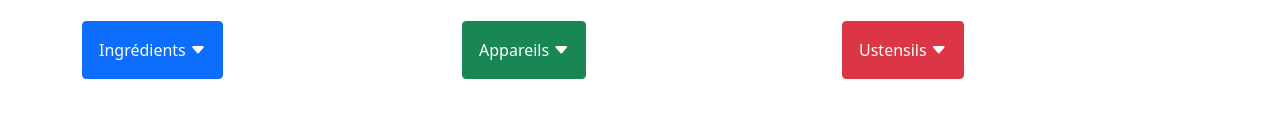
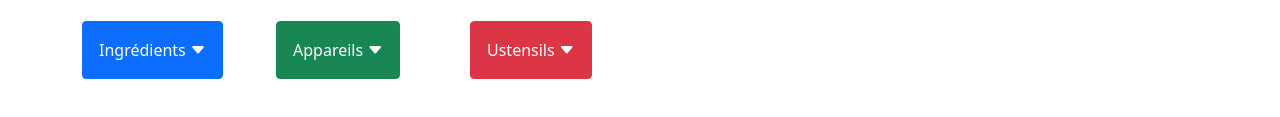
Before and after one commit to melacod/MelanieKlein_7_09092021, a website with bundled scripts: page index.html in a window 1280 px wide. Shown: the part 209-326 px from the top of the page. Built offline with nearby package versions, Linux system fonts and the light colour scheme.

Commit message:
finitions css

```diff
--- a/index.html
+++ b/index.html
@@ -47,7 +47,7 @@
 
   <!-- Selected filter tags -->
 
-  <div class="container">
+  <div class="container filters">
 
     <div class="row">
       <div id="gen-tags" class="col">
--- a/sass/components/_filter.scss
+++ b/sass/components/_filter.scss
@@ -37,3 +37,13 @@
 
 
 }
+
+.filters {
+    display: flex;
+    justify-content: flex-start;
+}
+
+.filter--container {
+    width: 170px ;
+    padding-bottom: 0.5em;
+}
```
Also changed, not shown: public/css/style.css, 1 other file.
